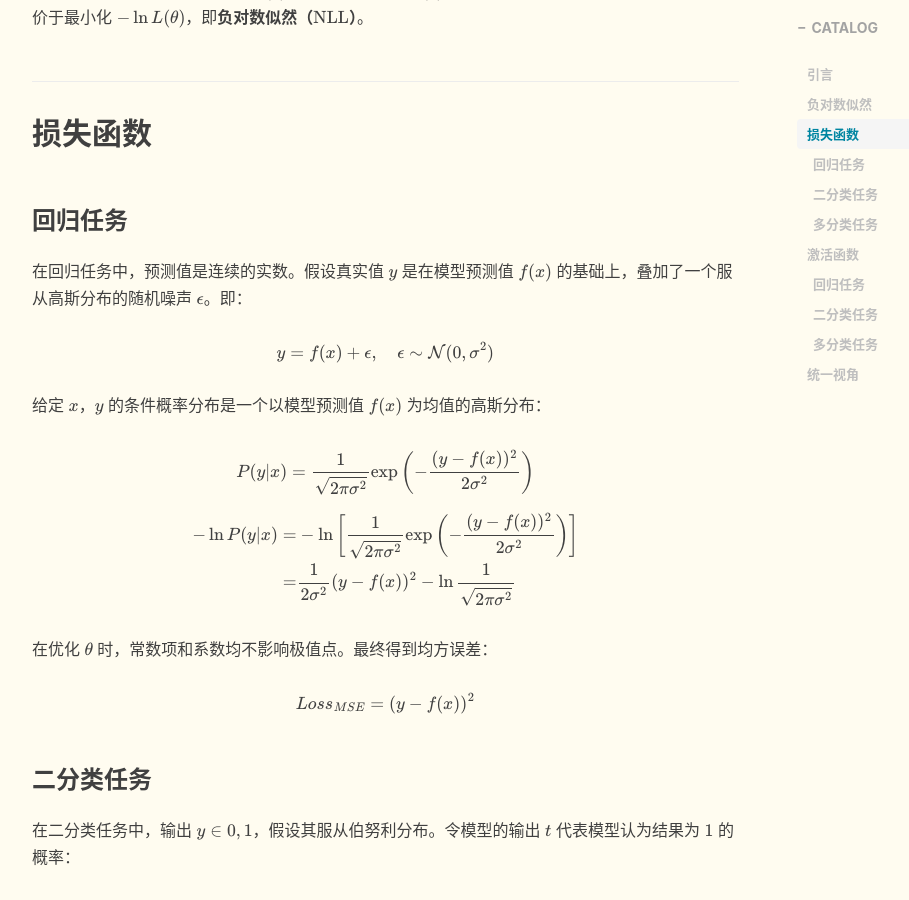
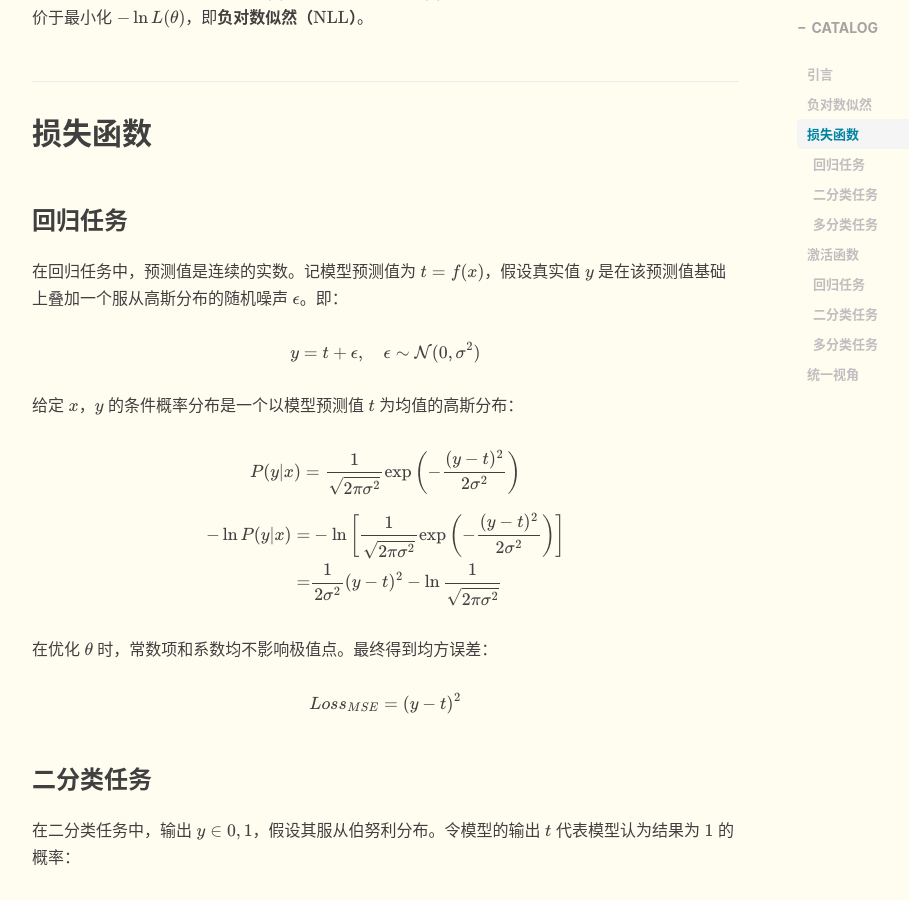
Before and after one commit to cloudingyu/cloudingyu.github.io, a Jekyll site: the page built from _posts/2026-03-22-MLInit.markdown, in a window 1280 px wide and 900 px high, scrolled down 1413 px. Shown: the whole window, without its empty margins (233-1142 px from the left). Built offline with Jekyll 4.4.1, drawn with Linux system fonts in a browser that asks for light colours; nearby versions of some CDN libraries; formulas are drawn with MathJax 3; comment, search, counter and statistics services are not loaded; a style sheet for code colours, icons or effects is not loaded.

Commit message:
optimize MLInit

```diff
--- a/_posts/2026-03-22-MLInit.markdown
+++ b/_posts/2026-03-22-MLInit.markdown
@@ -40,29 +40,29 @@ $$
 
 ### 回归任务
 
-在回归任务中，预测值是连续的实数。假设真实值 $y$ 是在模型预测值 $f(x)$ 的基础上，叠加了一个服从高斯分布的随机噪声 $\epsilon$。即：
+在回归任务中，预测值是连续的实数。记模型预测值为 $t=f(x)$，假设真实值 $y$ 是在该预测值基础上叠加一个服从高斯分布的随机噪声 $\epsilon$。即：
 
 $$
-y = f(x) + \epsilon, \quad \epsilon \sim \mathcal{N}(0, \sigma^2)
+y = t + \epsilon, \quad \epsilon \sim \mathcal{N}(0, \sigma^2)
 $$
 
-给定 $x$，$y$ 的条件概率分布是一个以模型预测值 $f(x)$ 为均值的高斯分布：
+给定 $x$，$y$ 的条件概率分布是一个以模型预测值 $t$ 为均值的高斯分布：
 
 $$
-P(y|x) = \frac{1}{\sqrt{2\pi\sigma^2}} \exp\left(-\frac{(y - f(x))^2}{2\sigma^2}\right)
+P(y|x) = \frac{1}{\sqrt{2\pi\sigma^2}} \exp\left(-\frac{(y - t)^2}{2\sigma^2}\right)
 $$
 
 $$
 \begin{aligned}
--\ln P(y|x) =& - \ln \left[ \frac{1}{\sqrt{2\pi\sigma^2}}  \exp \left( -\frac{(y - f(x))^2}{2\sigma^2} \right)\right]\\
-=& \frac{1}{2\sigma^2} (y - f(x))^2 -\ln\frac{1}{\sqrt{2\pi\sigma^2}}
+-\ln P(y|x) =& - \ln \left[ \frac{1}{\sqrt{2\pi\sigma^2}}  \exp \left( -\frac{(y - t)^2}{2\sigma^2} \right)\right]\\
+=& \frac{1}{2\sigma^2} (y - t)^2 -\ln\frac{1}{\sqrt{2\pi\sigma^2}}
 \end{aligned}
 $$
 
 在优化 $\theta$ 时，常数项和系数均不影响极值点。最终得到均方误差：
 
 $$
-Loss_{MSE} = (y - f(x))^2
+Loss_{MSE} = (y - t)^2
 $$
 
 ### 二分类任务
```
